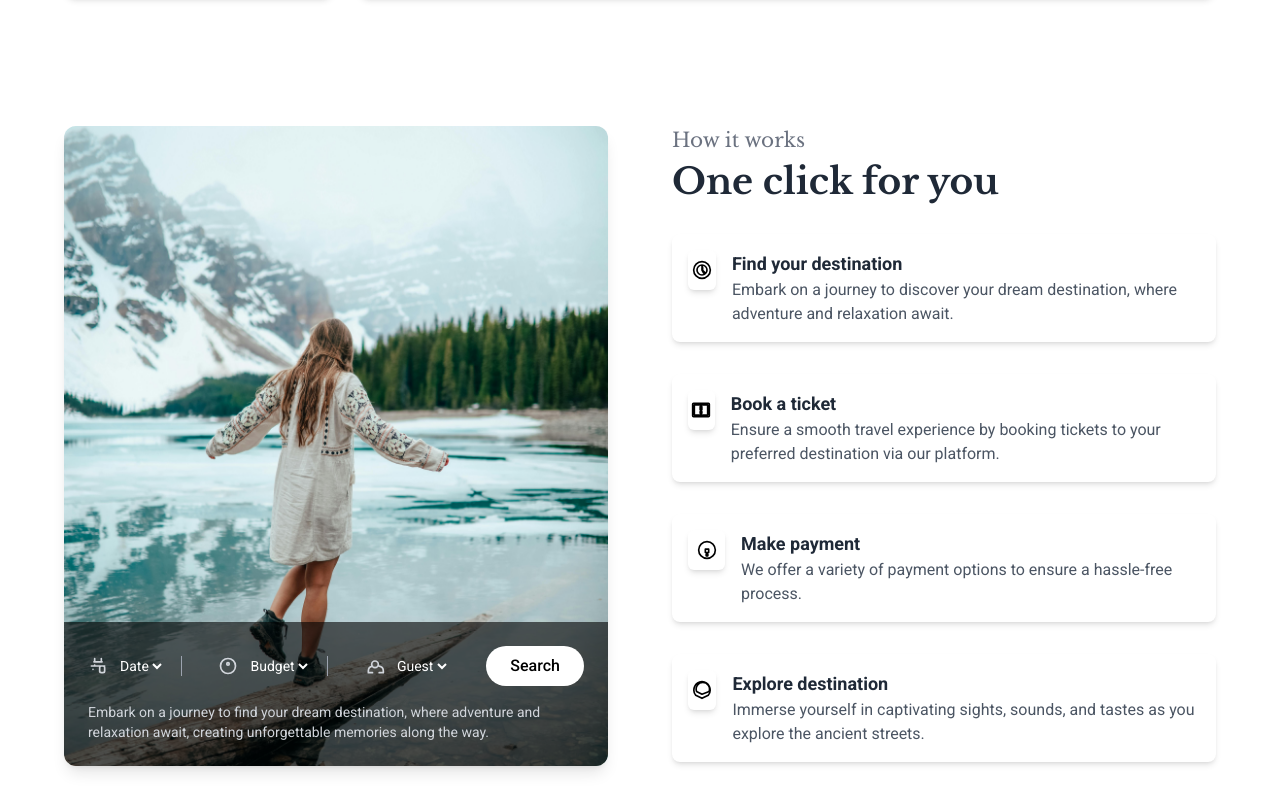
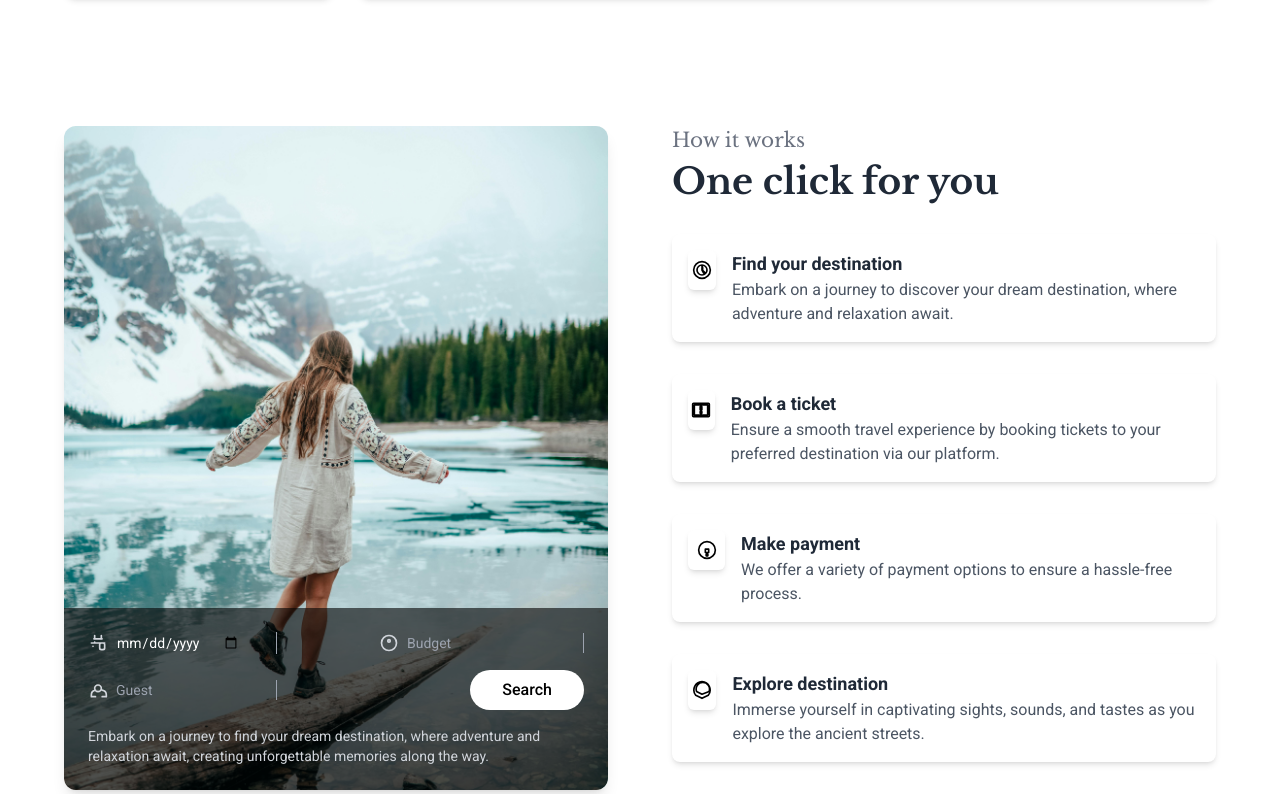
Before and after one commit to MohammadhuAkeel58/IndoTravi, a React (Vite) app: page / in a window 1280 px wide. Shown: the part 1906-2700 px from the top of the page. Built offline with nearby package versions, Linux system fonts and the light colour scheme; a web font is replaced by a local one.

Commit message:
made adjustment

```diff
--- a/src/Components/Header/HeaderB.jsx
+++ b/src/Components/Header/HeaderB.jsx
@@ -6,6 +6,10 @@ const HeaderB = () => {
   const [guest, setGuest] = useState("");
 
   const handleSearch = () => {
+    if (!date || !budget || !guest) {
+      alert("Please fill in all fields before searching.");
+      return;
+    }
     console.log("Date:", date);
     console.log("Budget:", budget);
     console.log("Guest:", guest);
--- a/src/Components/Options/OptionsA.jsx
+++ b/src/Components/Options/OptionsA.jsx
@@ -1,17 +1,33 @@
+import { useState } from "react";
 import image5 from "../../assets/images/image5.jpg";
 
 const OptionsA = () => {
+  const [date, setDate] = useState("");
+  const [budget, setBudget] = useState("");
+  const [guest, setGuest] = useState("");
+
+  const handleSearch = () => {
+    if (!date || !budget || !guest) {
+      alert("Please fill in all fields before searching.");
+      return;
+    }
+    console.log("Date:", date);
+    console.log("Budget:", budget);
+    console.log("Guest:", guest);
+    alert("Search initiated!");
+  };
+
   return (
-    <div className="lg:w-1/2 w-full font-body">
-      <div className="relative rounded-xl overflow-hidden shadow-lg group">
+    <div className="lg:w-1/2 w-full font-body mx-auto">
+      <div className="relative rounded-xl overflow-hidden shadow-lg group max-w-screen-lg mx-auto">
         <img
           src={image5}
           alt="Travel Destination"
-          className="object-cover w-full h-[50vh] sm:h-[60vh] lg:h-[80vh] transition-transform duration-300 group-hover:scale-105"
+          className="object-cover w-full h-[50vh] sm:h-[60vh] lg:h-[83vh] transition-transform duration-300 group-hover:scale-105"
         />
-        <div className="absolute bottom-0 left-0 w-full p-6 bg-black bg-opacity-60 rounded-b-xl text-white">
-          <div className="flex items-center justify-between gap-4 mb-4">
-            <div className="flex items-center gap-2 border-r border-gray-400 pr-4">
+        <div className="absolute bottom-0 left-0 w-full p-4 sm:p-6 bg-black bg-opacity-60 rounded-b-xl text-white">
+          <div className="flex flex-wrap items-center justify-between gap-4 mb-4">
+            <div className="flex items-center gap-2 border-b lg:border-b-0 lg:border-r border-gray-400 pr-9  w-full sm:w-auto">
               <span className="text-gray-300">
                 <svg
                   xmlns="http://www.w3.org/2000/svg"
@@ -28,12 +44,16 @@ const OptionsA = () => {
                   />
                 </svg>
               </span>
-              <select className="bg-transparent text-white text-sm focus:outline-none">
-                <option>Date</option>
-              </select>
+              <input
+                type="date"
+                value={date}
+                onChange={(e) => setDate(e.target.value)}
+                className="bg-transparent text-white text-sm focus:outline-none w-full"
+                placeholder="mm/dd/yyyy"
+              />
             </div>
 
-            <div className="flex items-center gap-2 border-r border-gray-400 pr-4">
+            <div className="flex items-center gap-2 border-b lg:border-b-0 lg:border-r border-gray-400 pr-4 w-full sm:w-auto">
               <span className="text-gray-300">
                 <svg
                   xmlns="http://www.w3.org/2000/svg"
@@ -50,12 +70,16 @@ const OptionsA = () => {
                   />
                 </svg>
               </span>
-              <select className="bg-transparent text-white text-sm focus:outline-none">
-                <option>Budget</option>
-              </select>
+              <input
+                type="text"
+                value={budget}
+                onChange={(e) => setBudget(e.target.value)}
+                className="bg-transparent text-white text-sm focus:outline-none w-full"
+                placeholder="Budget"
+              />
             </div>
 
-            <div className="flex items-center gap-2">
+            <div className="flex items-center gap-2 border-b lg:border-b-0 lg:border-r border-gray-400 w-full sm:w-auto">
               <span className="text-gray-300">
                 <svg
                   xmlns="http://www.w3.org/2000/svg"
@@ -72,17 +96,26 @@ const OptionsA = () => {
                   />
                 </svg>
               </span>
-              <select className="bg-transparent text-white text-sm focus:outline-none">
-                <option>Guest</option>
-              </select>
+              <input
+                type="number"
+                value={guest}
+                onChange={(e) => setGuest(e.target.value)}
+                className="bg-transparent text-white text-sm focus:outline-none w-full"
+                placeholder="Guest"
+              />
             </div>
 
-            <button className="bg-white text-black rounded-full px-6 py-2 font-medium hover:bg-blue-600 hover:text-white transition">
-              Search
-            </button>
+            <div className="w-full sm:w-auto ">
+              <button
+                onClick={handleSearch}
+                className="bg-white text-black rounded-full px-8 py-2 font-medium hover:bg-blue-600 hover:text-white transition w-full"
+              >
+                Search
+              </button>
+            </div>
           </div>
 
-          <p className="text-sm text-gray-300">
+          <p className="text-sm text-gray-300 text-center lg:text-left">
             Embark on a journey to find your dream destination, where adventure
             and relaxation await, creating unforgettable memories along the way.
           </p>
```
